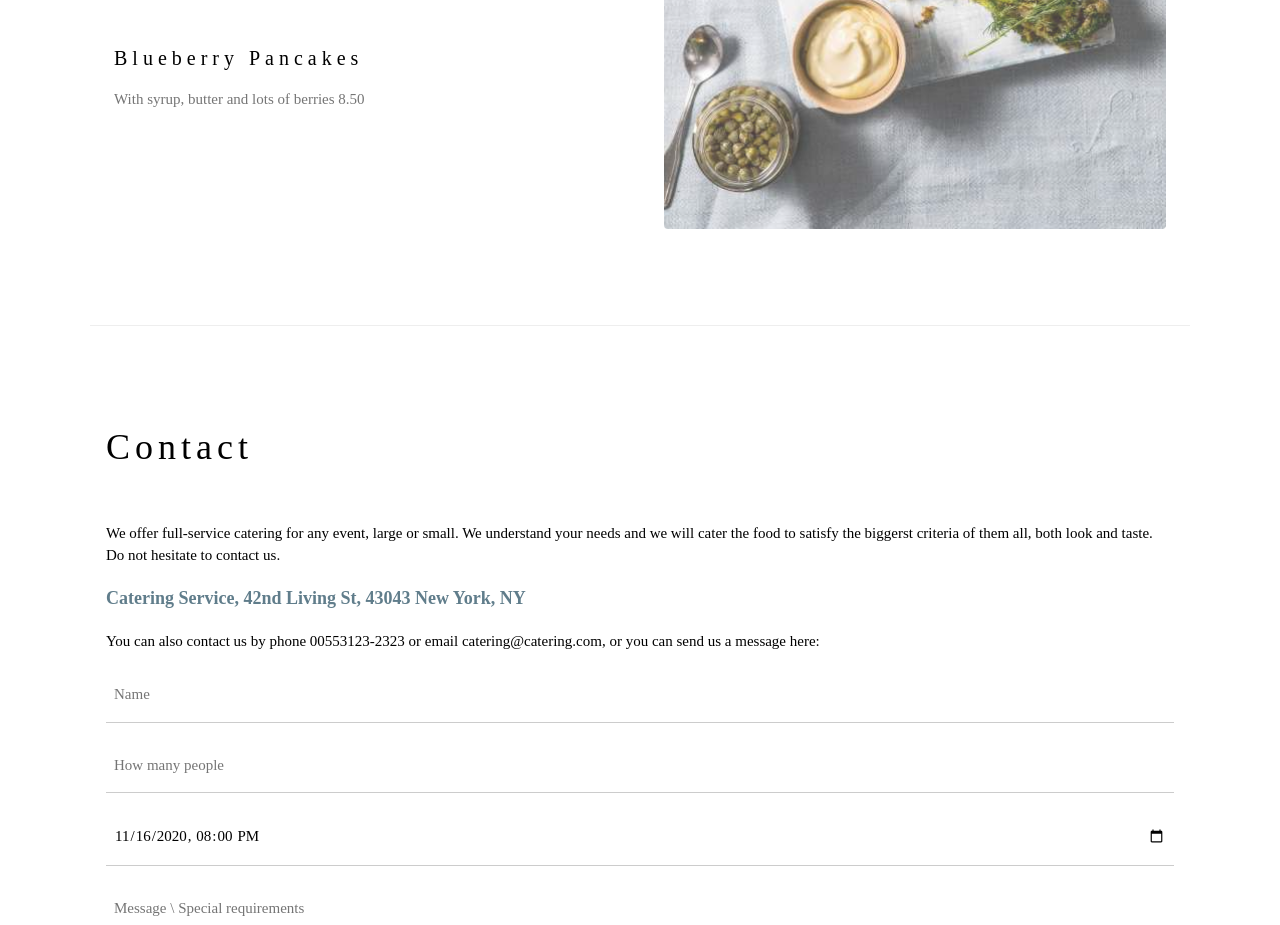
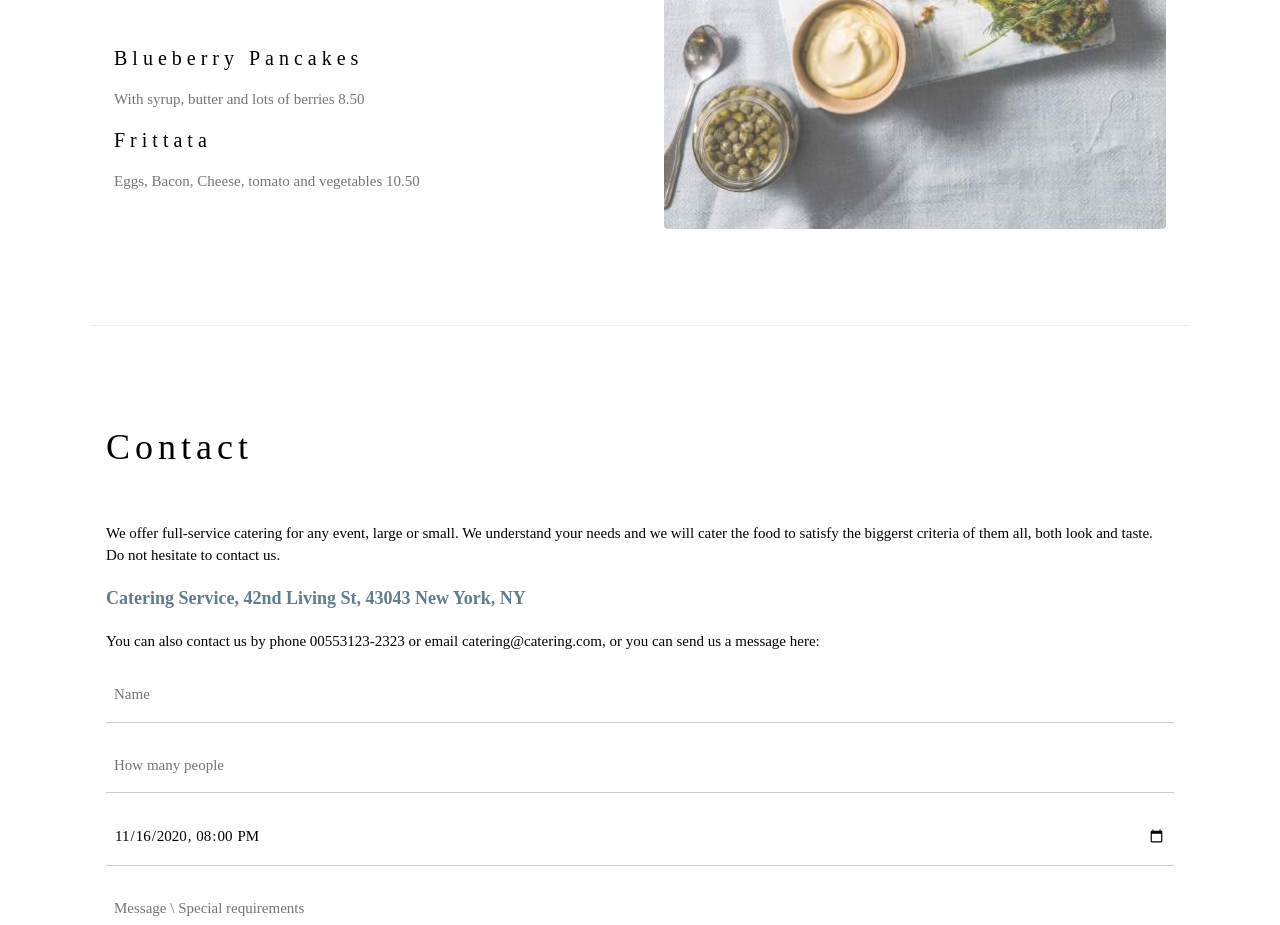
Before and after one commit to caires-tech/mywebsite, a plain HTML site: page index.html in a window 1280 px wide. Shown: the part 2060-2985 px from the top of the page. Drawn offline with nearby package versions, Linux system fonts and the light colour scheme.

Commit message:
inserido o item fittata ao menu

```diff
--- a/index.html
+++ b/index.html
@@ -74,6 +74,9 @@ h1, h2, h3, h4, h5, h6 {
 
       <h4>Blueberry Pancakes</h4>
       <p class="w3-text-grey">With syrup, butter and lots of berries 8.50</p>
+
+      <h4>Frittata</h4>
+      <p class="w3-text-grey">Eggs, Bacon, Cheese, tomato and vegetables 10.50</p>
     </div>
 
     <div class="w3-col l6 w3-padding-large">
```
